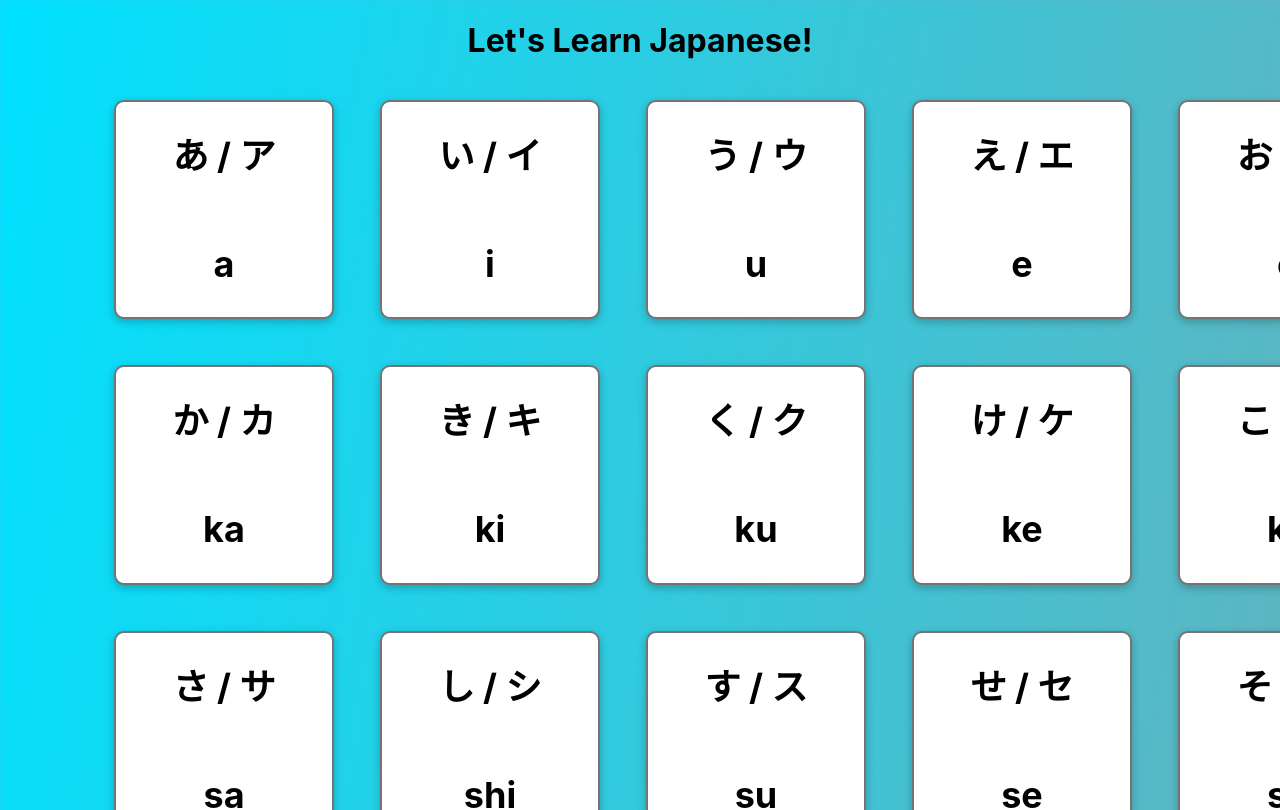
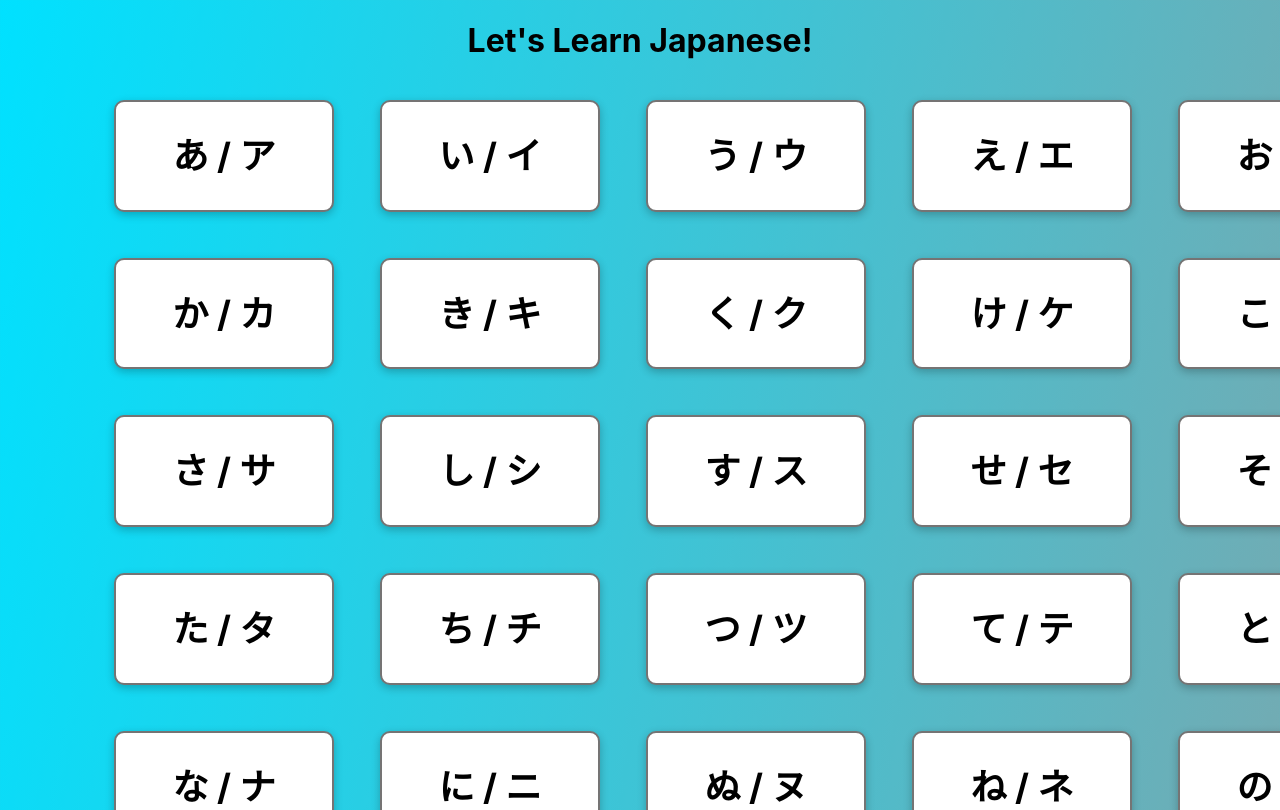
Before and after one commit to olfertc/flashcard-app, a React (Create React App) app: page / in a window 1280 px wide. Shown: the top 810 px of the page. Built offline with nearby package versions, Linux system fonts and the light colour scheme.

Commit message:
added styles for flipping cards

```diff
--- a/src/App.js
+++ b/src/App.js
@@ -11,13 +11,17 @@ class App extends React.Component {
 
     this.state = {
       kana_chars: KANA_DATA,
-      //category: ["Kana", "Hiragana", "Katakana"],
     };
   }
 
   render() {
     const { kana_chars } = this.state;
-    //const { category } = this.state;
+    const getTenCards = kana_chars.filter(char => char.id < 11);
+    console.log(getTenCards);
+
+    const shuffled_kana_chars = [...kana_chars].sort(() => Math.random() - Math.random());
+    const getTenRandomCards = shuffled_kana_chars.slice(0,10);
+    console.log(getTenRandomCards);
 
     return (
       <div className="App">
--- a/src/card/card.component.jsx
+++ b/src/card/card.component.jsx
@@ -2,12 +2,18 @@ import React from "react";
 import "./card.styles.css";
 
 const Card = (props) => ( // renders one card
-  <div className="card-container" onClick={() => this.handleClick()}>
-    <div className="front">
-      <h2 className="japanese">{ props.kana_char.hiragana_char } / { props.kana_char.katakana_char }</h2>
-    </div>
-    <div className="back">
-      <h2 className="english">{ props.kana_char.romaji}</h2>
+  <div className="card-container">
+    <div className="card">
+      <button className="card-button">
+        <div className="front">
+          <h2 className="japanese">
+            {props.kana_char.hiragana_char} / {props.kana_char.katakana_char}
+          </h2>
+        </div>
+        <div className="back">
+          <h2 className="english">{props.kana_char.romaji}</h2>
+        </div>
+      </button>
     </div>
   </div>
 );
--- a/src/card/card.styles.css
+++ b/src/card/card.styles.css
@@ -12,4 +12,36 @@
     background-color: rgb(255, 255, 255);
     cursor: pointer;
     user-select: none;
+    perspective: 1000px;
+
 }
+
+.card {
+    transition: ease-in;
+    transform-style: preserve-3d;
+}
+
+.card-container:hover {
+    display: inline;
+    transform: rotateY(180deg);
+    transition: all 0.8s ease-in-out;
+}
+
+.front, .back {
+    backface-visibility: hidden;
+}
+
+.card-container .back {
+    display: none;
+    transform: rotateY(180deg);
+}
+
+.card-button {
+    color: inherit;
+    background-color: inherit;
+    font: inherit;
+    padding: 0;
+    border: none;
+    border-radius: inherit;
+    cursor: inherit;
+}
```
